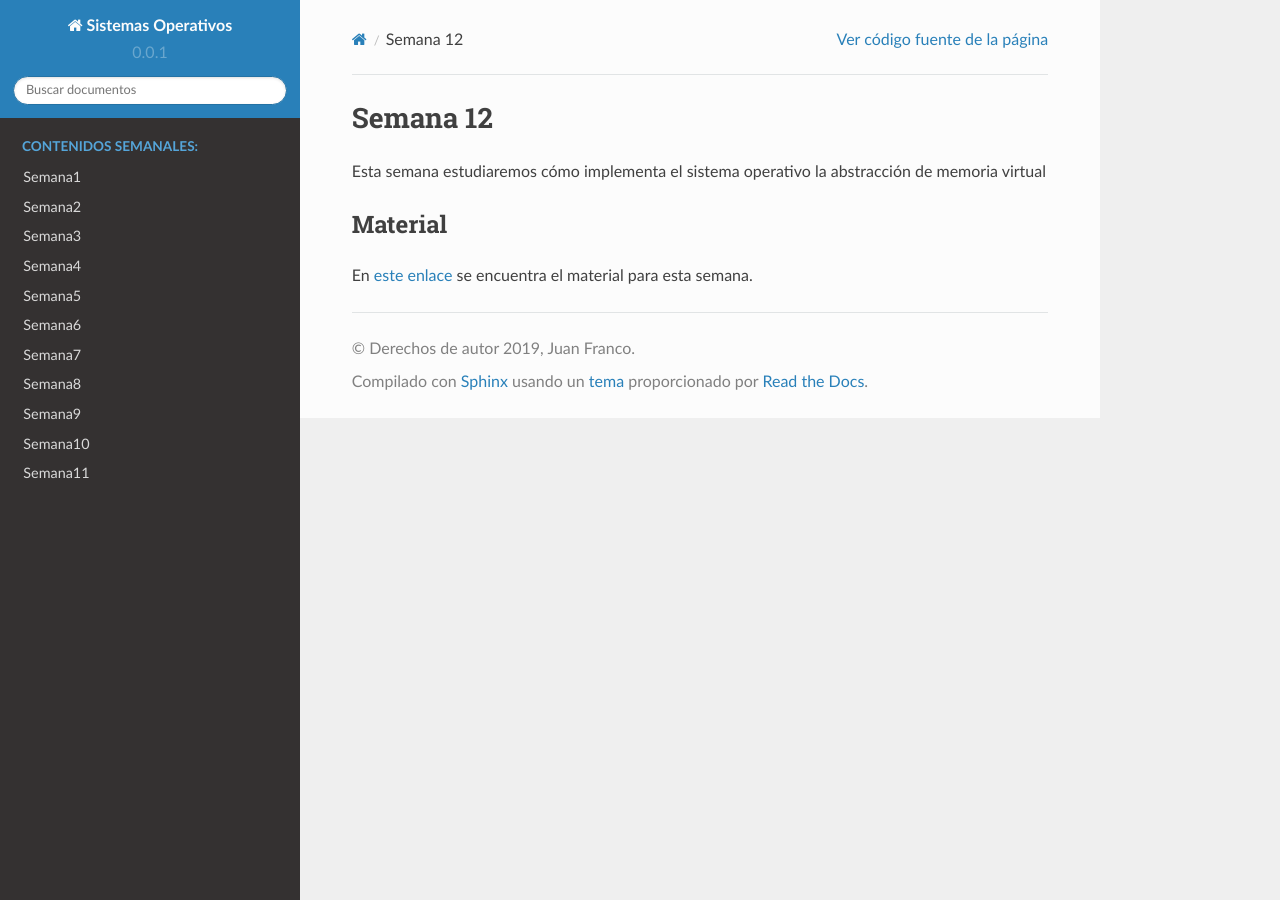
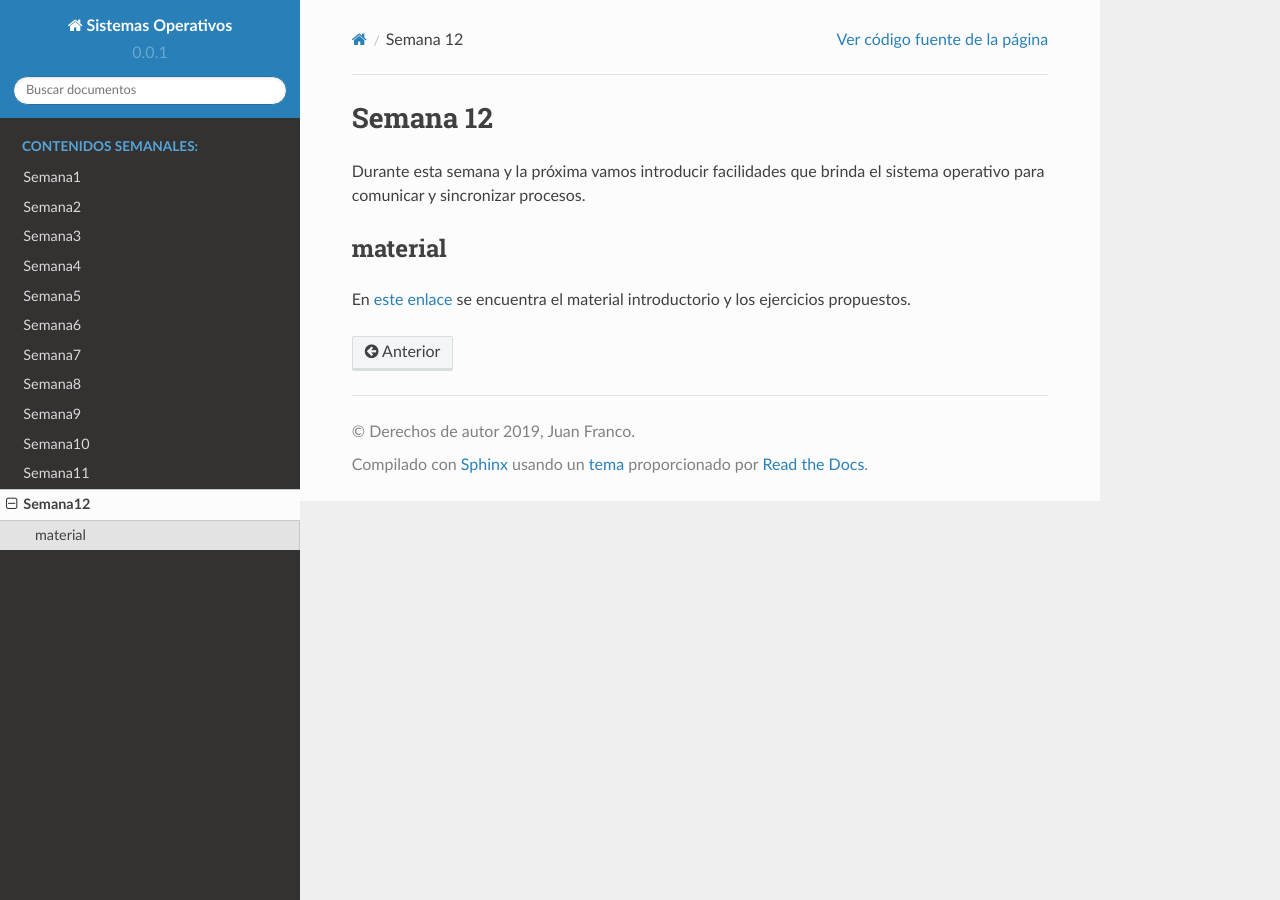
Before and after one commit to juanferfranco/sistemasoperativos, a Sphinx documentation site: the page built from docs/_semana12/semana12.rst, in a window 1280 px wide. Built offline with Sphinx 7.4.7 and the Read the Docs theme 2.0.0, drawn with Linux system fonts in a browser that asks for light colours.

Commit message:
add week12

```diff
--- a/docs/_semana12/semana12.rst
+++ b/docs/_semana12/semana12.rst
@@ -1,9 +1,9 @@
 Semana 12
 ===========
+Durante esta semana y la próxima vamos introducir facilidades que brinda el sistema
+operativo para comunicar y sincronizar procesos.
 
-Esta semana estudiaremos cómo implementa el sistema operativo la abstracción de memoria virtual
-
-Material
+material
 ---------
-En `este enlace <https://drive.google.com/open?id=1GTKu5sIabILwUBS6cYRrz-HZGoSD80AEux8hnw_x3c0>`__ se encuentra el material
-para esta semana.
+En `este enlace <https://drive.google.com/open?id=1Xwed5QjfMS0zGVsQG8tVgL7aXQ8jxwZZUKN4tDurTDQ>`__
+se encuentra el material introductorio y los ejercicios propuestos.
--- a/docs/index.rst
+++ b/docs/index.rst
@@ -86,7 +86,7 @@ Datos de contacto
    Semana9 <_semana9/semana9>
    Semana10 <_semana10/semana10>
    Semana11 <_semana11/semana11>
-..   Semana12 <_semana12/semana12>
+   Semana12 <_semana12/semana12>
 ..   Semana13 <_semana13/semana13>
 ..   Semana14 <_semana14/semana14>
 ..   Semana15 <_semana15/semana15>
```
